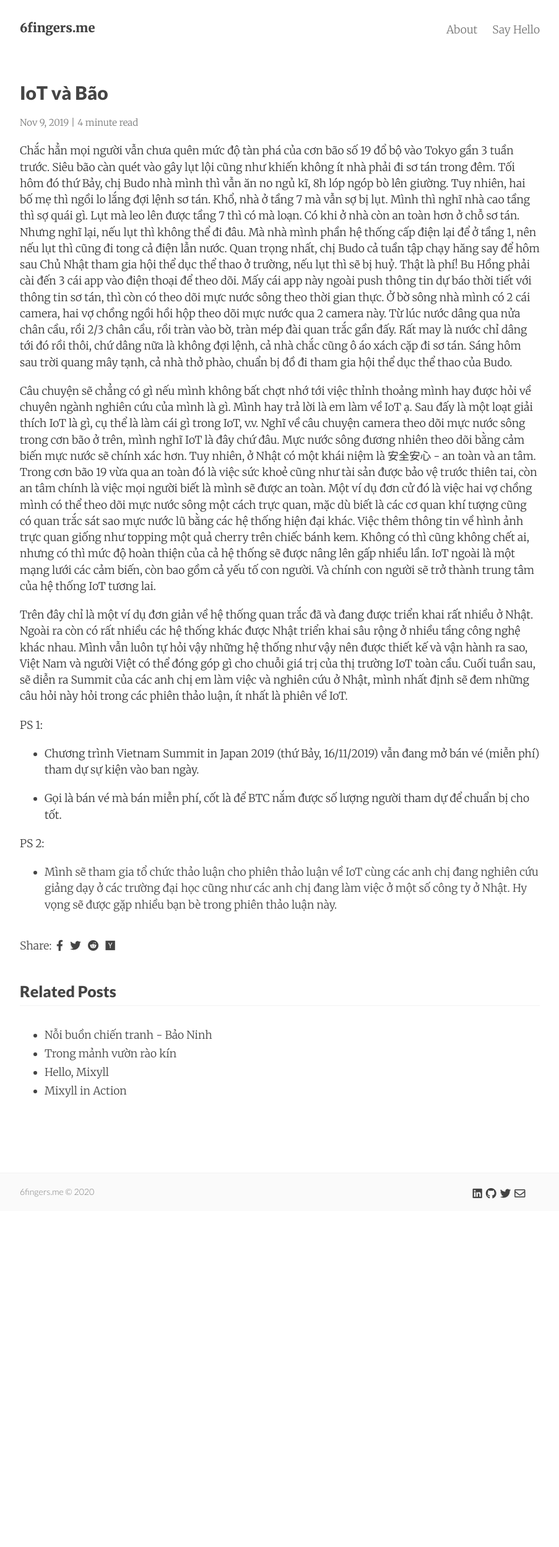
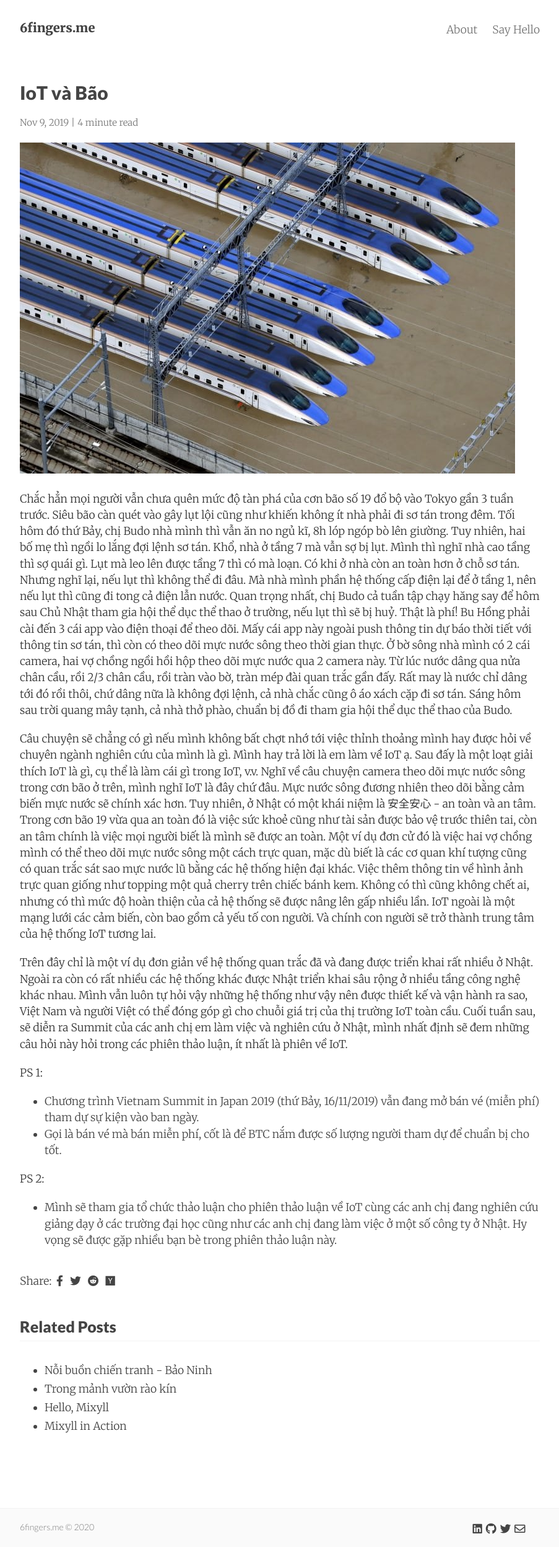
Before and after one commit to tatung/tatung.github.io, a Jekyll site: the page built from _posts/2019-11-09-IoT-va-Bao.md, in a window 1280 px wide. Shown: the whole page at 62% size, without its empty margins (188-1091 px from the left). Built offline with Jekyll 4.4.1, drawn with Linux system fonts in a browser that asks for light colours; nearby versions of some CDN libraries; a script that is not in the unit is left out; comment, search, counter and statistics services are not loaded; before the commit the page ends 1954 px from its top, so only the background shows below that.

Commit message:
Update Post “2019-11-09-IoT-va-Bao”

```diff
--- a/_posts/2019-11-09-IoT-va-Bao.md
+++ b/_posts/2019-11-09-IoT-va-Bao.md
@@ -6,6 +6,8 @@ thumbnail: /asset/img/uploads/typhoon_no19.jpg
 categories: promotion
 summary: " "
 ---
+![](/asset/img/uploads/typhoon_no19.jpg)
+
 Chắc hẳn mọi người vẫn chưa quên mức độ tàn phá của cơn bão số 19 đổ bộ vào Tokyo gần 3 tuần trước. Siêu bão càn quét vào gây lụt lội cũng như khiến không ít nhà phải đi sơ tán trong đêm. Tối hôm đó thứ Bảy, chị Budo nhà mình thì vẫn ăn no ngủ kĩ, 8h lóp ngóp bò lên giường. Tuy nhiên, hai bố mẹ thì ngồi lo lắng đợi lệnh sơ tán. Khổ, nhà ở tầng 7 mà vẫn sợ bị lụt. Mình thì nghĩ nhà cao tầng thì sợ quái gì. Lụt mà leo lên được tầng 7 thì có mà loạn. Có khi ở nhà còn an toàn hơn ở chỗ sơ tán. Nhưng nghĩ lại, nếu lụt thì không thể đi đâu. Mà nhà mình phần hệ thống cấp điện lại để ở tầng 1, nên nếu lụt thì cũng đi tong cả điện lẫn nước. Quan trọng nhất, chị Budo cả tuần tập chạy hăng say để hôm sau Chủ Nhật tham gia hội thể dục thể thao ở trường, nếu lụt thì sẽ bị huỷ. Thật là phí! Bu Hồng phải cài đến 3 cái app vào điện thoại để theo dõi. Mấy cái app này ngoài push thông tin dự báo thời tiết với thông tin sơ tán, thì còn có theo dõi mực nước sông theo thời gian thực. Ở bờ sông nhà mình có 2 cái camera, hai vợ chồng ngồi hồi hộp theo dõi mực nước qua 2 camera này. Từ lúc nước dâng qua nửa chân cầu, rồi 2/3 chân cầu, rồi tràn vào bờ, tràn mép đài quan trắc gần đấy. Rất may là nước chỉ dâng tới đó rồi thôi, chứ dâng nữa là không đợi lệnh, cả nhà chắc cũng ô áo xách cặp đi sơ tán. Sáng hôm sau trời quang mây tạnh, cả nhà thở phào, chuẩn bị đồ đi tham gia hội thể dục thể thao của Budo.
 
 Câu chuyện sẽ chẳng có gì nếu mình không bất chợt nhớ tới việc thỉnh thoảng mình hay được hỏi về chuyên ngành nghiên cứu của mình là gì. Mình hay trả lời là em làm về IoT ạ. Sau đấy là một loạt giải thích IoT là gì, cụ thể là làm cái gì trong IoT, v.v. Nghĩ về câu chuyện camera theo dõi mực nước sông trong cơn bão ở trên, mình nghĩ IoT là đây chứ đâu. Mực nước sông đương nhiên theo dõi bằng cảm biến mực nước sẽ chính xác hơn. Tuy nhiên, ở Nhật có một khái niệm là 安全安心 - an toàn và an tâm. Trong cơn bão 19 vừa qua an toàn đó là việc sức khoẻ cũng như tài sản được bảo vệ trước thiên tai, còn an tâm chính là việc mọi người biết là mình sẽ được an toàn. Một ví dụ đơn cử đó là việc hai vợ chồng mình có thể theo dõi mực nước sông một cách trực quan, mặc dù biết là các cơ quan khí tượng cũng có quan trắc sát sao mực nước lũ bằng các hệ thống hiện đại khác. Việc thêm thông tin về hình ảnh trực quan giống như topping một quả cherry trên chiếc bánh kem. Không có thì cũng không chết ai, nhưng có thì mức độ hoàn thiện của cả hệ thống sẽ được nâng lên gấp nhiều lần. IoT ngoài là một mạng lưới các cảm biến, còn bao gồm cả yếu tố con người. Và chính con người sẽ trở thành trung tâm của hệ thống IoT tương lai.
@@ -14,10 +16,9 @@ Trên đây chỉ là một ví dụ đơn giản về hệ thống quan trắc
 
 PS 1:
 
-- Chương trình Vietnam Summit in Japan 2019 (thứ Bảy, 16/11/2019) vẫn đang mở bán vé (miễn phí) tham dự sự kiện vào ban ngày.
-
-- Gọi là bán vé mà bán miễn phí, cốt là để BTC nắm được số lượng người tham dự để chuẩn bị cho tốt.
+* Chương trình Vietnam Summit in Japan 2019 (thứ Bảy, 16/11/2019) vẫn đang mở bán vé (miễn phí) tham dự sự kiện vào ban ngày.
+* Gọi là bán vé mà bán miễn phí, cốt là để BTC nắm được số lượng người tham dự để chuẩn bị cho tốt.
 
 PS 2:
 
-- Mình sẽ tham gia tổ chức thảo luận cho phiên thảo luận về IoT cùng các anh chị đang nghiên cứu giảng dạy ở các trường đại học cũng như các anh chị đang làm việc ở một số công ty ở Nhật. Hy vọng sẽ được gặp nhiều bạn bè trong phiên thảo luận này.
+* Mình sẽ tham gia tổ chức thảo luận cho phiên thảo luận về IoT cùng các anh chị đang nghiên cứu giảng dạy ở các trường đại học cũng như các anh chị đang làm việc ở một số công ty ở Nhật. Hy vọng sẽ được gặp nhiều bạn bè trong phiên thảo luận này.
```
